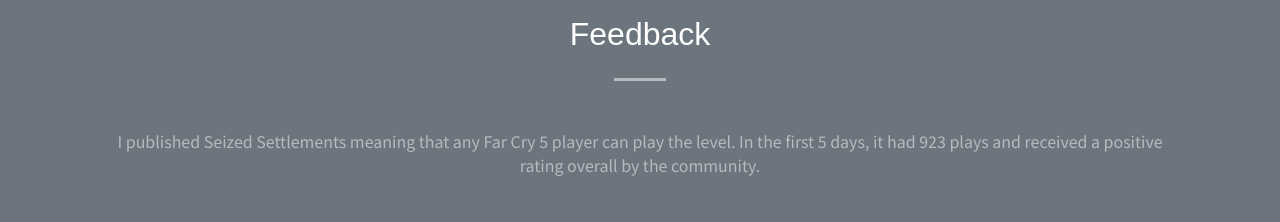
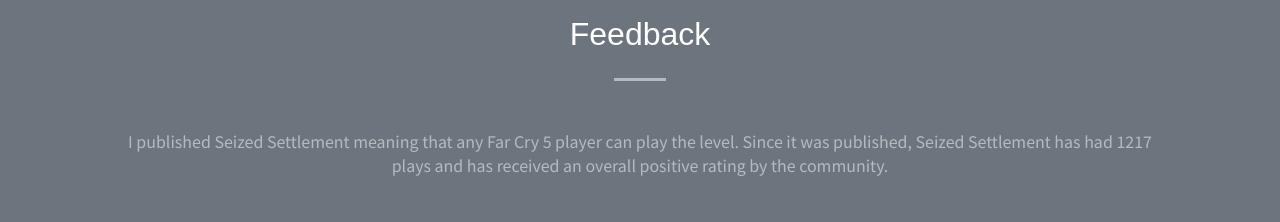
Before and after one commit to LukeBaughan/FarCry5LevelWebPage, a website with bundled scripts: page index.html in a window 1280 px wide. Shown: the part 2000-2222 px from the top of the page. Built offline with nearby package versions, Linux system fonts and the light colour scheme; a script that the page names is missing; files whose address does not match are found by name.

Commit message:
Updated Feedback

```diff
--- a/index.html
+++ b/index.html
@@ -123,7 +123,7 @@
                 <div class="col-lg-6">
                     <div class="center">
                         <p class="text-white-50 mb-4 mt-4 text-center ParagraphText">
-                            I published Seized Settlements meaning that any Far Cry 5 player can play the level. In the first 5 days, it had 923 plays and received a positive rating overall by the community.
+                            I published Seized Settlement meaning that any Far Cry 5 player can play the level. Since it was published, Seized Settlement has had 1217 plays and has received an overall positive rating by the community.
                             <br /><br />
                         </p>
                     </div>
```
Also changed, not shown: img/LevelRatings1.png (added), 1 other file.
